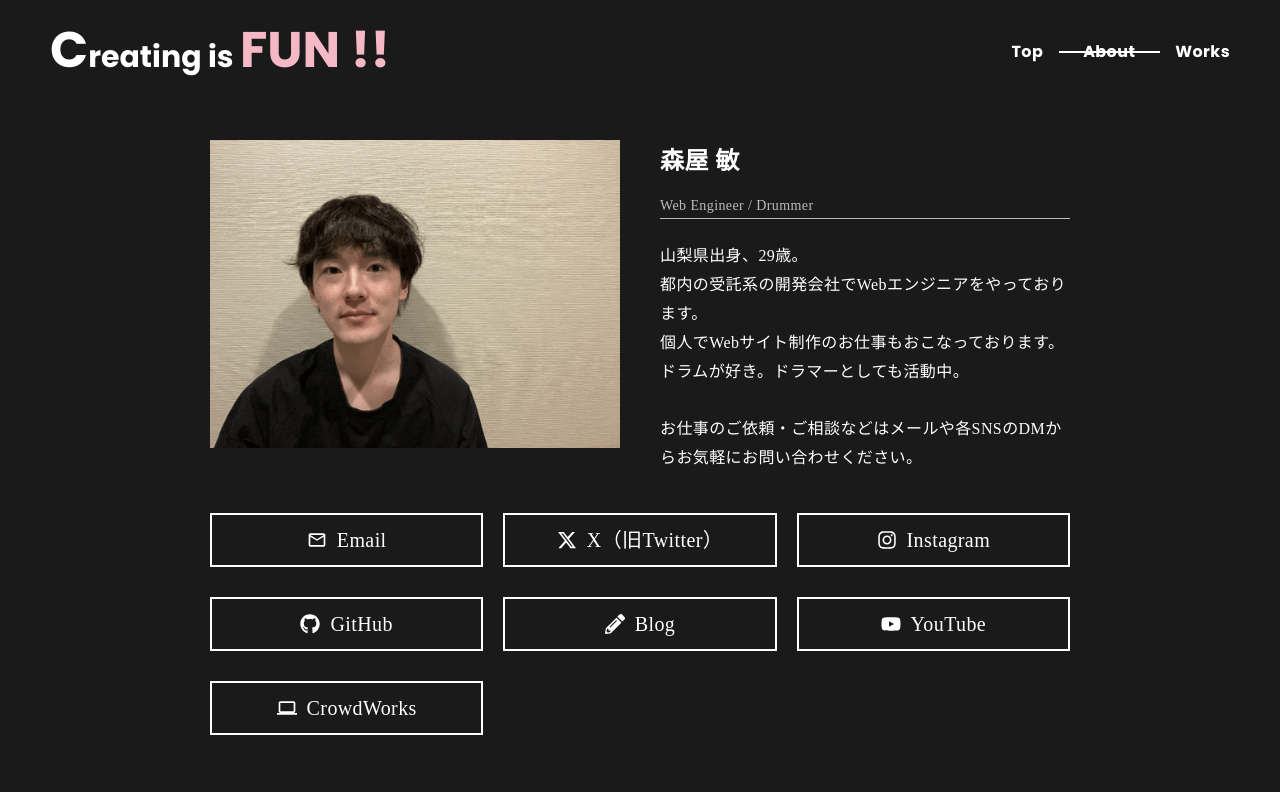
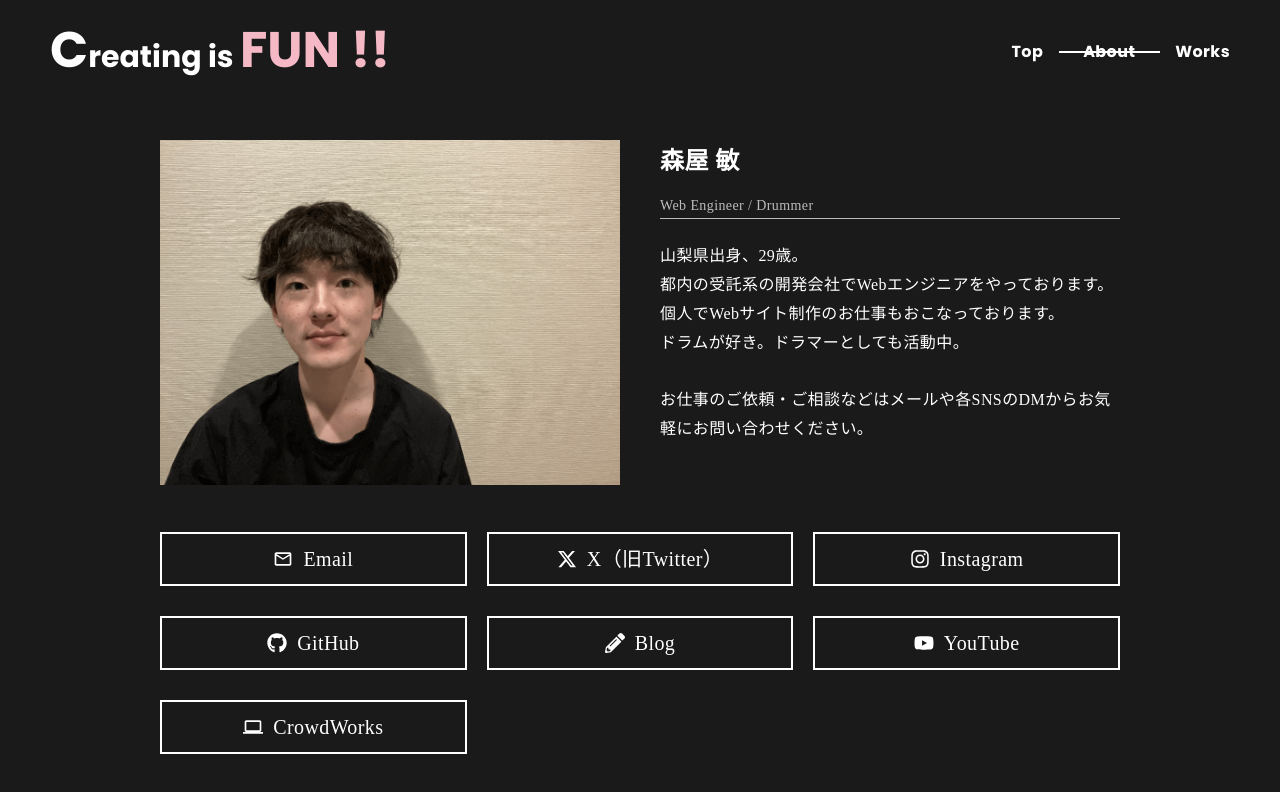
Before and after one commit to Satoshi-Moriya/my-portfolio-site, a Next.js app: page /about in a window 1280 px wide. Shown: the top 792 px of the page. Built offline with nearby package versions, Linux system fonts and the light colour scheme.

Commit message:
aboutのレスポンシブ化をした #37

```diff
--- a/src/components/Header.tsx
+++ b/src/components/Header.tsx
@@ -1,6 +1,7 @@
 import styled from "styled-components";
 
 import NavLinks from "./NavLinks";
+import { media } from "@/utils/media";
 
 export default function Header() {
   return (
@@ -23,7 +24,12 @@ const StyledHeader = styled.header`
 `;
 
 const HeaderRight = styled.div`
-  position: fixed;
-  top: 30px;
-  right: 30px;
+  display: none;
+
+  ${media.sm`
+    display: block;
+    position: fixed;
+    top: 30px;
+    right: 30px;
+  `}
 `;
--- a/src/pages/about.tsx
+++ b/src/pages/about.tsx
@@ -11,6 +11,7 @@ import { FaPencilAlt } from "react-icons/fa";
 import { FaYoutube } from "react-icons/fa";
 import { MdComputer } from "react-icons/md";
 import Image from "next/image";
+import { media } from "@/utils/media";
 
 
 export default function About() {
@@ -84,27 +85,46 @@ export default function About() {
 
 const Inner = styled.div`
   height: 100%;
-  width: 960px;
+  width: 1040px;
   max-width: 100%;
   margin: 0 auto;
+  padding: 0 24px;
+
+  ${media.xs`
+    padding: 0 40px;
+  `}
 `;
 
 const AboutContents = styled(motion.div)`
   margin-top: 140px; // headerの高さ100pxと余白40px
-  padding: 0 50px;
+  padding-bottom: 40px;
   display: grid;
-  grid-template-columns: 1fr 1fr;
+  grid-template-columns: repeat(1, 1fr);
   grid-template-rows: auto auto;
   gap: 40px;
+
+  ${media.sm`
+    grid-template-columns: 1fr 1fr;
+  `}
 `;
 
 const AboutImageWrapper = styled.figure`
   grid-column: 1 / 2;
+  grid-row: 1;
+
+  ${media.sm`
+    grid-row: auto;
+  `}
 `;
 
 const AboutTextWrapper = styled.div`
-  grid-column: 2 / 3;
+  grid-row: 2;
   line-height: 1.8;
+
+  ${media.sm`
+    grid-row: auto;
+    grid-column: 2 / 3;
+  `}
 `;
 
 const AboutTitle = styled.div`
@@ -136,11 +156,22 @@ const AboutDescription = styled.div`
 `;
 
 const AboutExternalLinks = styled.div`
-  grid-column: 1 / 3;
+  grid-row: 3;
   display: grid;
-  grid-template-columns: 1fr 1fr 1fr;
+  grid-template-columns: 1fr;
   gap: 30px 20px;
+  justify-content: center;
   font-size: 20px;
+
+  ${media.xs`
+    grid-template-columns: 1fr 1fr;
+  `}
+
+  ${media.sm`
+    grid-row: auto;
+    grid-column: 1 / 3;
+    grid-template-columns: 1fr 1fr 1fr;
+  `}
 `;
 
 const AboutExternalLink = styled.a`
--- /dev/null
+++ b/src/utils/media.ts
@@ -0,0 +1,43 @@
+import { css } from 'styled-components'
+
+const device = {
+  xs: '500px',
+  sm: '768px',
+  // md: '900px',
+  // lg: '1280px',
+  // xl: '1440px',
+  // xxl: '1920px',
+}
+
+export const media = {
+  xs: (...args) => css`
+    @media (min-width: ${device.xs}) {
+      ${css(...args)};
+    }
+  `,
+  sm: (...args) => css`
+    @media (min-width: ${device.sm}) {
+      ${css(...args)};
+    }
+  `,
+  // md: (...args) => css`
+  //   @media (max-width: ${device.md}) {
+  //     ${css(...args)};
+  //   }
+  // `,
+  // lg: (...args) => css`
+  //   @media (max-width: ${device.lg}) {
+  //     ${css(...args)};
+  //   }
+  // `,
+  // xl: (...args) => css`
+  //   @media (max-width: ${device.xl}) {
+  //     ${css(...args)};
+  //   }
+  // `,
+  // xxl: (...args) => css`
+  //   @media (max-width: ${device.xxl}) {
+  //     ${css(...args)};
+  //   }
+  // `,
+}
```
